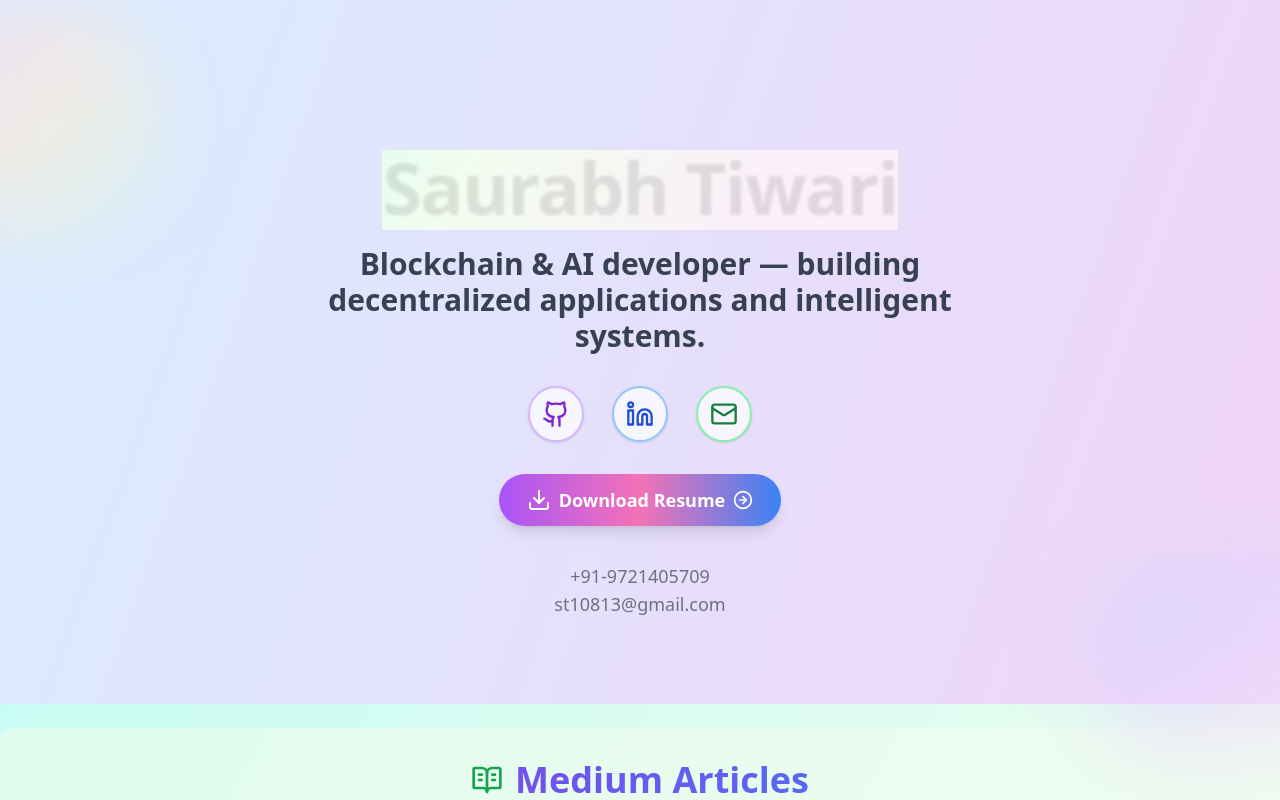
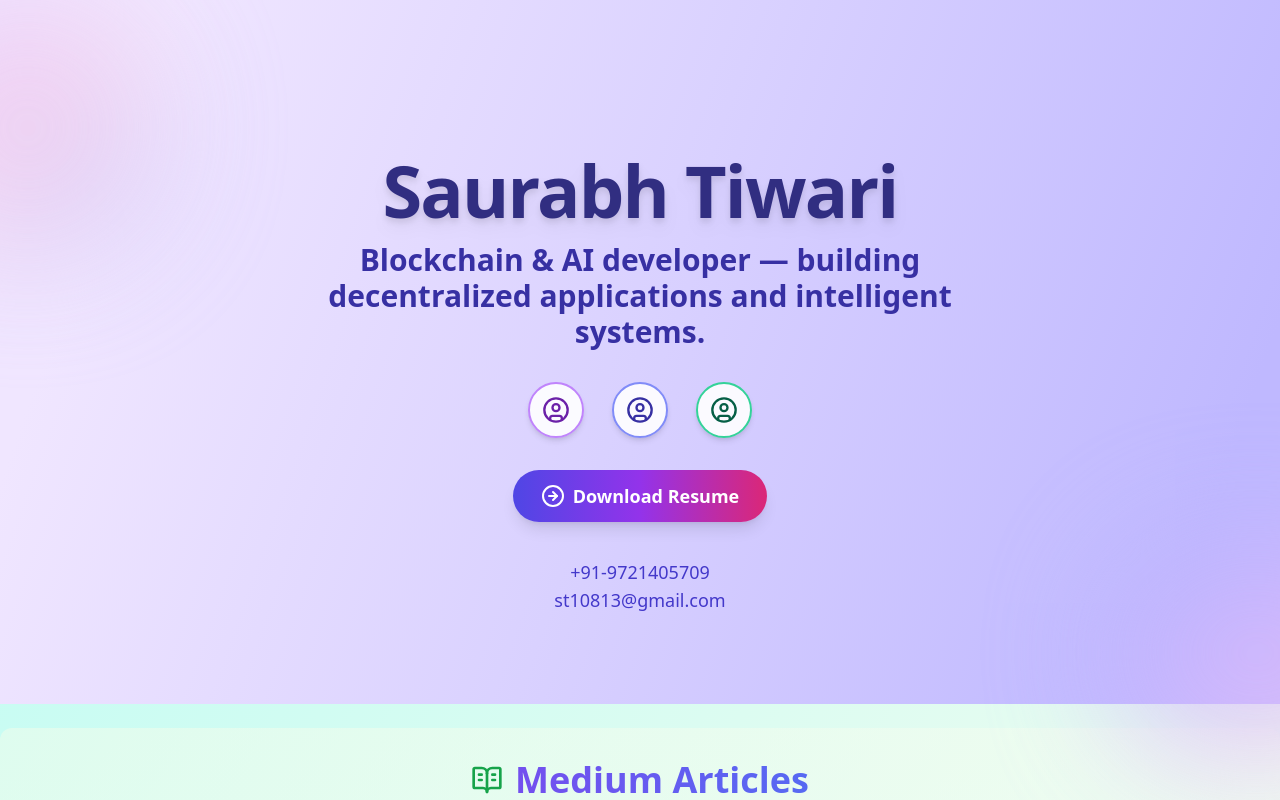
Before and after one commit to Skt329/Skt329.github.io, a React (Vite) app: page / in a window 1280 px wide. Shown: the top 800 px of the page. Built offline with nearby package versions, Linux system fonts and the light colour scheme.

Commit message:
Fix: Name color and style
- Changed the color of the name.
- Removed the box around the name.

```diff
--- a/src/components/Hero.tsx
+++ b/src/components/Hero.tsx
@@ -1,11 +1,11 @@
 
-import { Github, Linkedin, Mail, Download, CircleArrowRight } from "lucide-react";
+import { CircleUser, CircleArrowRight } from "lucide-react";
 import { useEffect, useRef } from "react";
 
 const ICON_HOVERS = [
-  "hover:bg-purple-200/80 hover:text-purple-800 hover:shadow-xl hover:border-purple-300",
-  "hover:bg-blue-200/80 hover:text-blue-800 hover:shadow-xl hover:border-blue-300",
-  "hover:bg-green-200/80 hover:text-green-800 hover:shadow-xl hover:border-green-300",
+  "hover:bg-purple-300/90 hover:text-purple-900 hover:shadow-lg hover:border-purple-400",
+  "hover:bg-indigo-300/90 hover:text-indigo-900 hover:shadow-lg hover:border-indigo-400",
+  "hover:bg-emerald-300/90 hover:text-emerald-900 hover:shadow-lg hover:border-emerald-400",
 ];
 
 const Hero = () => {
@@ -15,7 +15,7 @@ const Hero = () => {
     const observer = new window.IntersectionObserver(
       ([entry]) => {
         if (entry.isIntersecting) {
-          entry.target.classList.add('visible');
+          entry.target.classList.add("visible");
         }
       },
       { threshold: 0.1 }
@@ -32,18 +32,19 @@ const Hero = () => {
       ref={sectionRef}
       className="min-h-[88vh] flex flex-col justify-center items-center text-center px-4 fade-up"
       style={{
-        background: "linear-gradient(109.6deg, #dbeafe 11.2%, #efd6f8 91.1%)",
-        position: "relative"
+        background:
+          "linear-gradient(109.6deg, #f0e6ff 11.2%, #d9d1ff 50%, #bfb8ff 91.1%)",
+        position: "relative",
       }}
     >
-      <div className="absolute left-[-80px] top-0 w-60 h-60 bg-gradient-to-br from-pink-200 via-orange-100 to-emerald-100 rounded-full blur-2xl opacity-60 z-0 pointer-events-none animate-pulse" />
-      <div className="absolute right-[-100px] bottom-[-50px] w-72 h-48 bg-gradient-to-br from-blue-200 via-purple-200 to-pink-100 rounded-full blur-2xl opacity-60 z-0 pointer-events-none animate-pulse" />
+      <div className="absolute left-[-100px] top-0 w-64 h-64 bg-gradient-to-br from-purple-300 via-pink-200 to-indigo-300 rounded-full blur-3xl opacity-70 z-0 pointer-events-none animate-pulse" />
+      <div className="absolute right-[-120px] bottom-[-60px] w-72 h-56 bg-gradient-to-br from-indigo-300 via-purple-300 to-pink-200 rounded-full blur-3xl opacity-70 z-0 pointer-events-none animate-pulse" />
 
       {/* Name & Tagline */}
-      <h1 className="relative z-10 mt-16 text-6xl md:text-7xl font-black tracking-tight bg-gradient-to-r from-purple-600 via-pink-500 to-blue-600 bg-clip-text text-transparent pb-2 animate-gradient shadow-text">
+      <h1 className="relative z-10 mt-16 text-6xl md:text-7xl font-extrabold tracking-tight text-indigo-900 drop-shadow-lg animate-fade-in">
         Saurabh Tiwari
       </h1>
-      <p className="relative z-10 text-2xl md:text-3xl font-semibold text-gray-700 max-w-2xl mx-auto mt-4 mb-8 leading-relaxed animate-fade-in">
+      <p className="relative z-10 text-2xl md:text-3xl font-semibold text-indigo-800 max-w-2xl mx-auto mt-4 mb-8 leading-relaxed animate-fade-in">
         Blockchain & AI developer — building decentralized applications and intelligent systems.
       </p>
 
@@ -54,34 +55,34 @@ const Hero = () => {
           target="_blank"
           rel="noopener noreferrer"
           className={`
-            group w-14 h-14 flex items-center justify-center rounded-full border-2 border-purple-300 bg-white/70 shadow hover:scale-110 transition-all duration-200
+            group w-14 h-14 flex items-center justify-center rounded-full border-2 border-purple-400 bg-white/90 shadow-md hover:scale-110 transition-all duration-200
             ${ICON_HOVERS[0]}
           `}
           aria-label="GitHub"
         >
-          <Github className="w-7 h-7 group-hover:scale-125 transition-transform text-purple-700" />
+          <CircleUser className="w-7 h-7 group-hover:scale-125 transition-transform text-purple-800" />
         </a>
         <a
           href="https://linkedin.com/in/saurabht0"
           target="_blank"
           rel="noopener noreferrer"
           className={`
-            group w-14 h-14 flex items-center justify-center rounded-full border-2 border-blue-300 bg-white/70 shadow hover:scale-110 transition-all duration-200
+            group w-14 h-14 flex items-center justify-center rounded-full border-2 border-indigo-400 bg-white/90 shadow-md hover:scale-110 transition-all duration-200
             ${ICON_HOVERS[1]}
           `}
           aria-label="LinkedIn"
         >
-          <Linkedin className="w-7 h-7 group-hover:scale-125 transition-transform text-blue-700" />
+          <CircleUser className="w-7 h-7 group-hover:scale-125 transition-transform text-indigo-800" />
         </a>
         <a
           href="mailto:st10813@gmail.com"
           className={`
-            group w-14 h-14 flex items-center justify-center rounded-full border-2 border-green-300 bg-white/70 shadow hover:scale-110 transition-all duration-200
+            group w-14 h-14 flex items-center justify-center rounded-full border-2 border-emerald-400 bg-white/90 shadow-md hover:scale-110 transition-all duration-200
             ${ICON_HOVERS[2]}
           `}
           aria-label="Email"
         >
-          <Mail className="w-7 h-7 group-hover:scale-125 transition-transform text-green-700" />
+          <CircleUser className="w-7 h-7 group-hover:scale-125 transition-transform text-emerald-800" />
         </a>
       </div>
 
@@ -90,19 +91,18 @@ const Hero = () => {
         href="https://drive.google.com/file/d/1D94HtyhIdNmizvSUv8V1p5edTu_uCxuR/view?usp=drive_link"
         target="_blank"
         rel="noopener noreferrer"
-        className="relative z-10 inline-flex items-center gap-2 px-7 py-3 bg-gradient-to-r from-purple-500 via-pink-400 to-blue-500 text-white rounded-full font-bold text-lg shadow-lg hover:bg-gradient-to-l hover:from-pink-500 hover:to-purple-600 transition-all duration-300 group animate-scale-in hover:scale-105"
+        className="relative z-10 inline-flex items-center gap-2 px-7 py-3 bg-gradient-to-r from-indigo-600 via-purple-600 to-pink-600 text-white rounded-full font-bold text-lg shadow-lg hover:bg-gradient-to-l hover:from-pink-600 hover:to-indigo-700 transition-all duration-300 group animate-scale-in hover:scale-105"
       >
-        <Download className="w-6 h-6 group-hover:animate-bounce" />
+        <CircleArrowRight className="w-6 h-6 group-hover:animate-bounce" />
         Download Resume
-        <CircleArrowRight className="w-5 h-5 text-white group-hover:translate-x-1 transition-all" />
       </a>
 
       {/* Contact Info -- subtle underline */}
-      <div className="mt-9 text-lg text-gray-500 flex flex-col items-center select-text relative z-10">
-        <span className="font-medium transition-all flex items-center gap-1 hover:text-primary hover:underline">
+      <div className="mt-9 text-lg text-indigo-700 flex flex-col items-center select-text relative z-10">
+        <span className="font-medium transition-all flex items-center gap-1 hover:text-indigo-900 hover:underline">
           +91-9721405709
         </span>
-        <span className="font-medium transition-all hover:text-primary hover:underline">
+        <span className="font-medium transition-all hover:text-indigo-900 hover:underline">
           st10813@gmail.com
         </span>
       </div>
```
